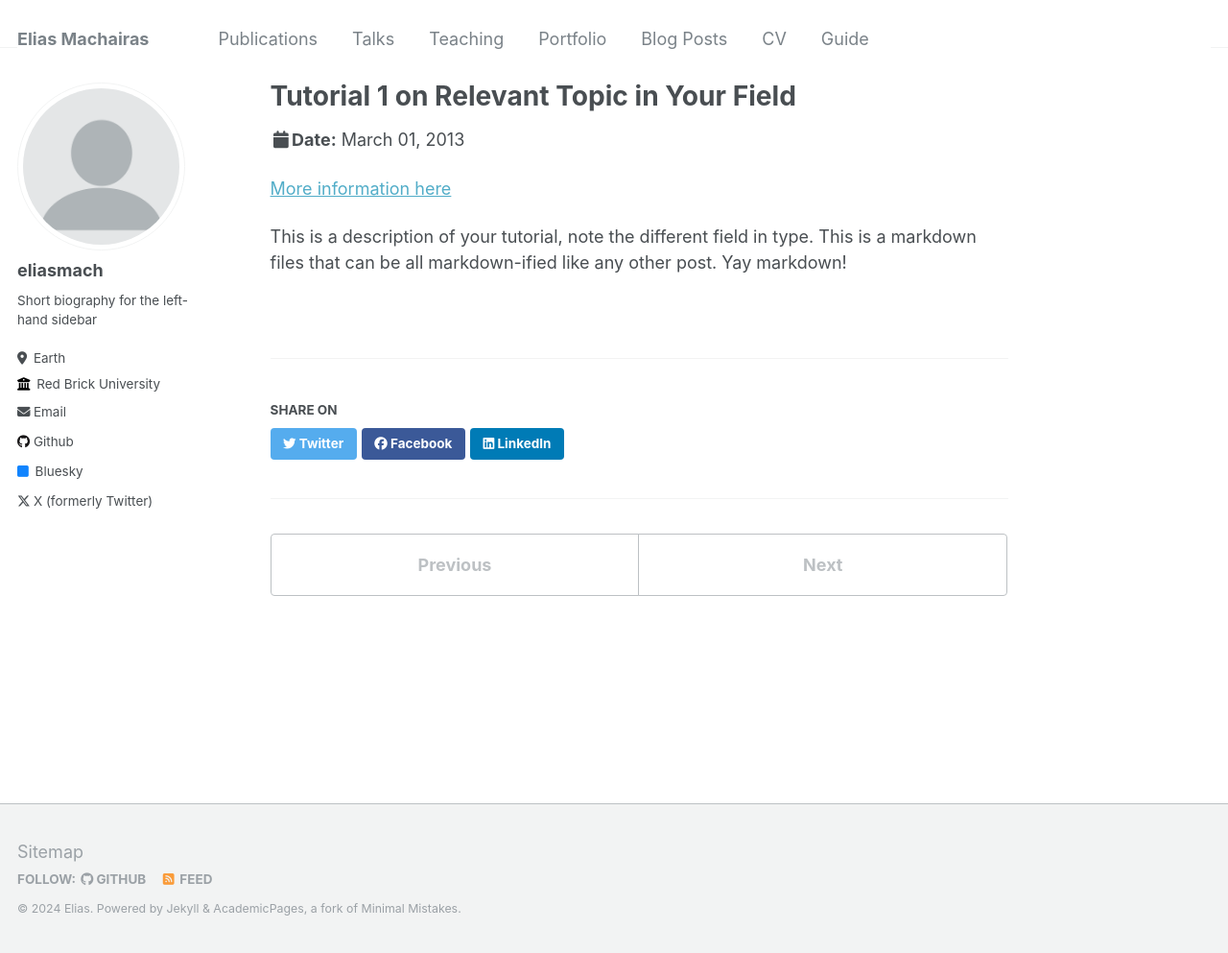
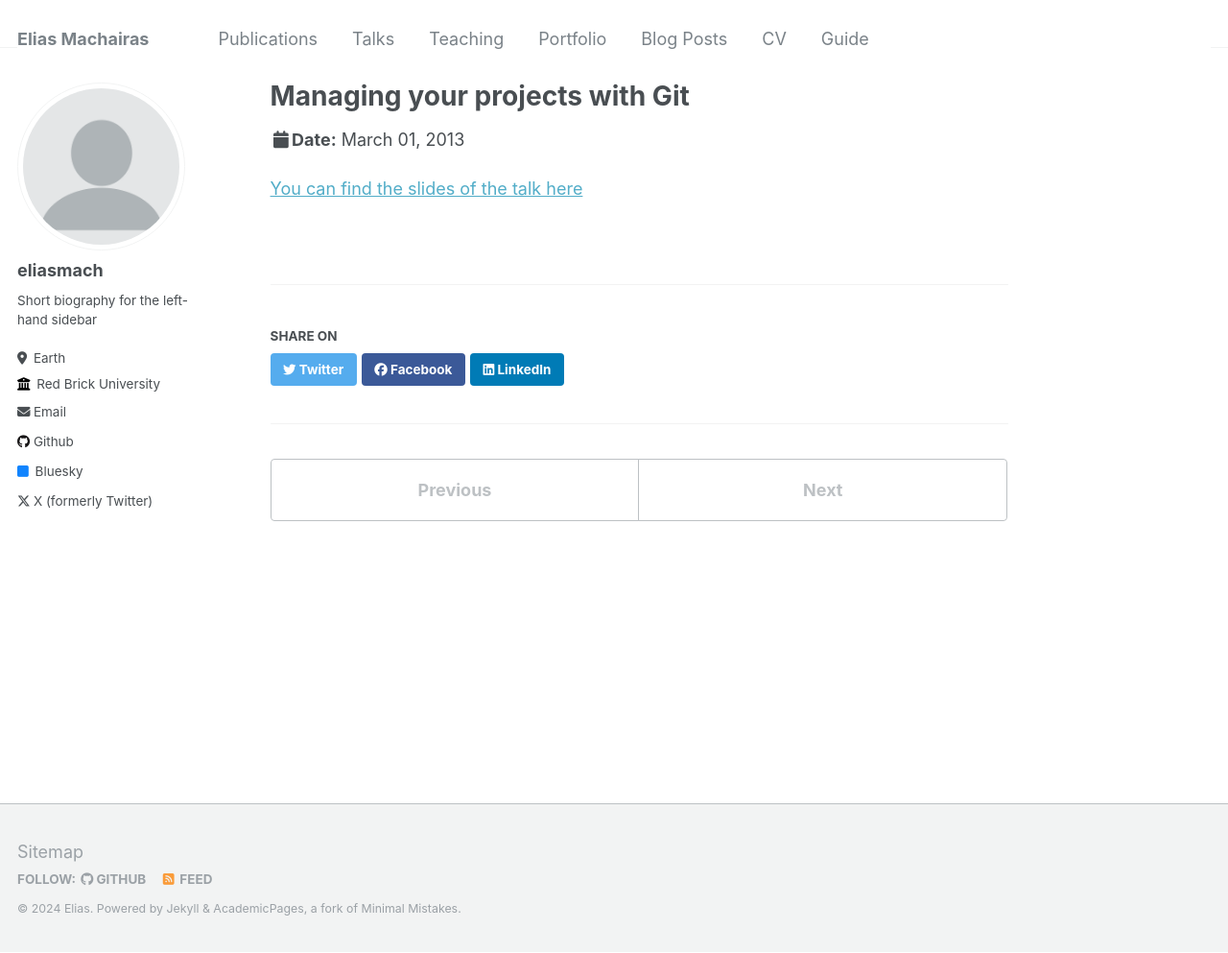
Before and after one commit to eliasmach/eliasmach.github.io, a Jekyll site: the page built from _talks/2013-03-01-tutorial-1.md, in a window 1280 px wide and 993 px high. Shown: the whole window at 96% size. Built offline with Jekyll 4.4.1, drawn with Linux system fonts in a browser that asks for light colours.

Commit message:
Update 2013-03-01-tutorial-1.md

```diff
--- a/_talks/2013-03-01-tutorial-1.md
+++ b/_talks/2013-03-01-tutorial-1.md
@@ -1,13 +1,11 @@
 ---
-title: "Tutorial 1 on Relevant Topic in Your Field"
+title: "Managing your projects with Git"
 collection: talks
-type: "Tutorial"
-permalink: /talks/2013-03-01-tutorial-1
-venue: "UC-Berkeley Institute for Testing Science"
+type: "Talk"
+permalink: /talks/2013-03-01-managing-your-projects-with-git
+venue: "NKUA"
 date: 2013-03-01
-location: "Berkeley CA, USA"
+location: "NKUA, Greece"
 ---
 
-[More information here](http://exampleurl.com)
-
-This is a description of your tutorial, note the different field in type. This is a markdown files that can be all markdown-ified like any other post. Yay markdown!
+[You can find the slides of the talk here](http://eliasmach.github.io/files/branch_and_merge.pdf)
```
